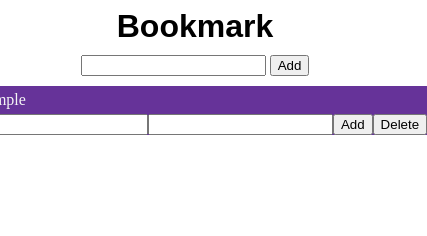
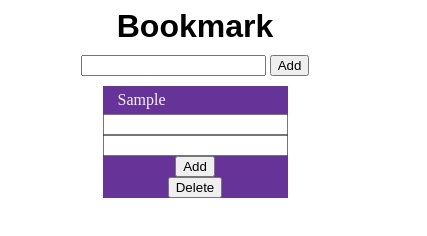
Before and after one commit to AnujDobiyal/Bookmark_prtotype, a plain HTML site: page index.html in a window 390 px wide. Both pictures are taken after typing "Sample" into the empty fields and a click on the button "Add". Shown: the whole page, 427 px wide, since content can reach past the window. Drawn offline with Linux system fonts and the light colour scheme.

Commit message:
Add files via upload

```diff
--- a/index.html
+++ b/index.html
@@ -29,7 +29,13 @@
         }
         .inputBox{
             display: flex;
+            align-items: center;
             justify-content: center;
+        }
+        @media only screen and (max-width: 600px) {
+            .inputBox {
+                flex-direction: column;
+            }
         }
 
         .youtuber{
```
